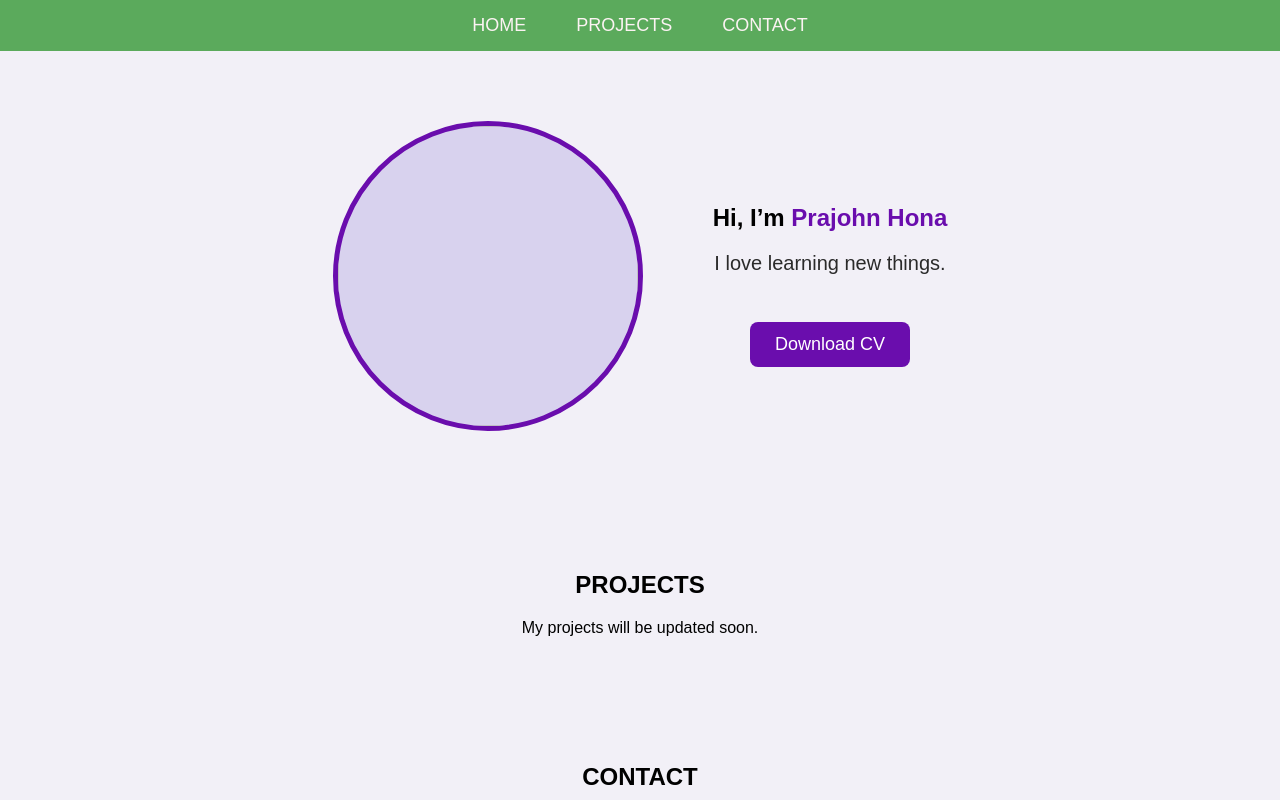
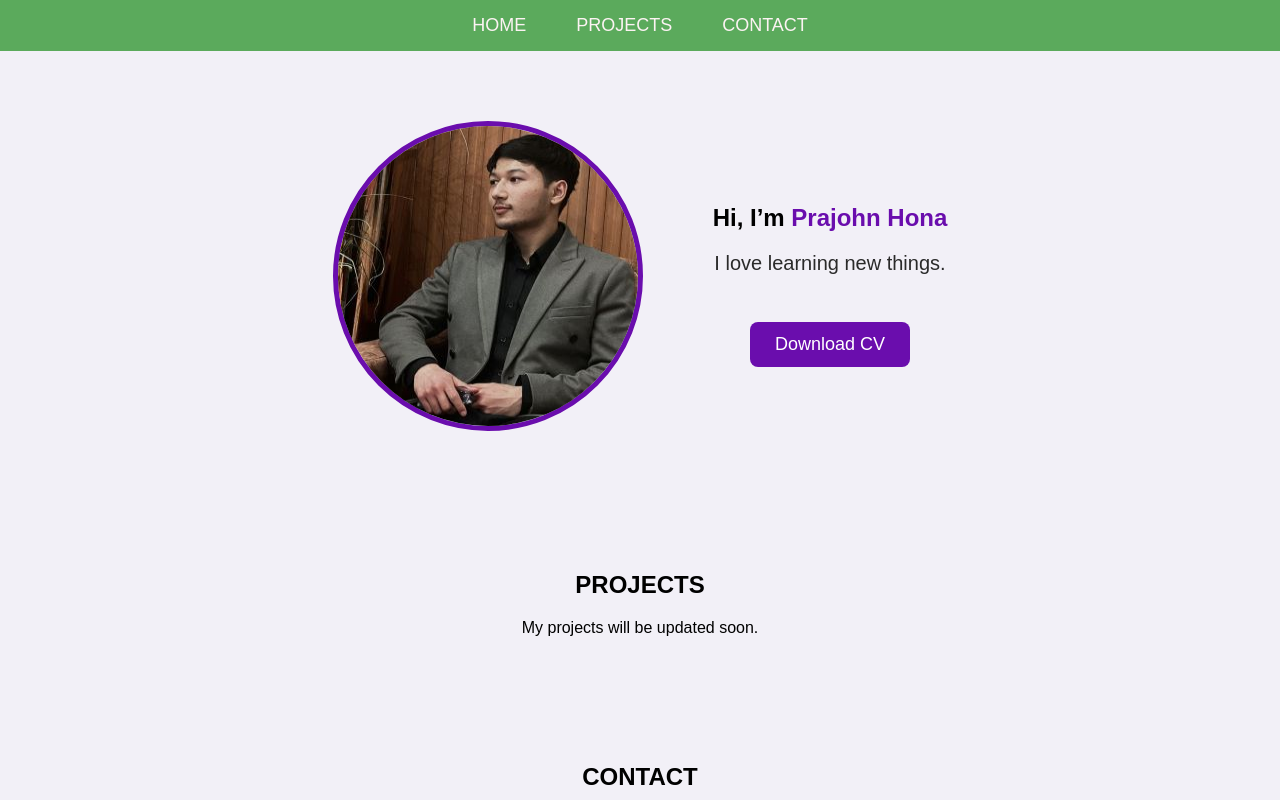
Before and after one commit to Prazondon/JS_Portfolio, a plain HTML site: page index.html in a window 1280 px wide. Shown: the top 800 px of the page. Drawn offline with nearby package versions, Linux system fonts and the light colour scheme.

Commit message:
Added image

```diff
--- a/index.html
+++ b/index.html
@@ -32,7 +32,7 @@
 
             <!-- PROFILE IMAGE -->
             <div class="profile-image">
-                <img src = "prajohn_image.jpg">
+                <img src = "assets/prajohn_image.jpg">
             </div>
 
             <div class="home-text">
```
